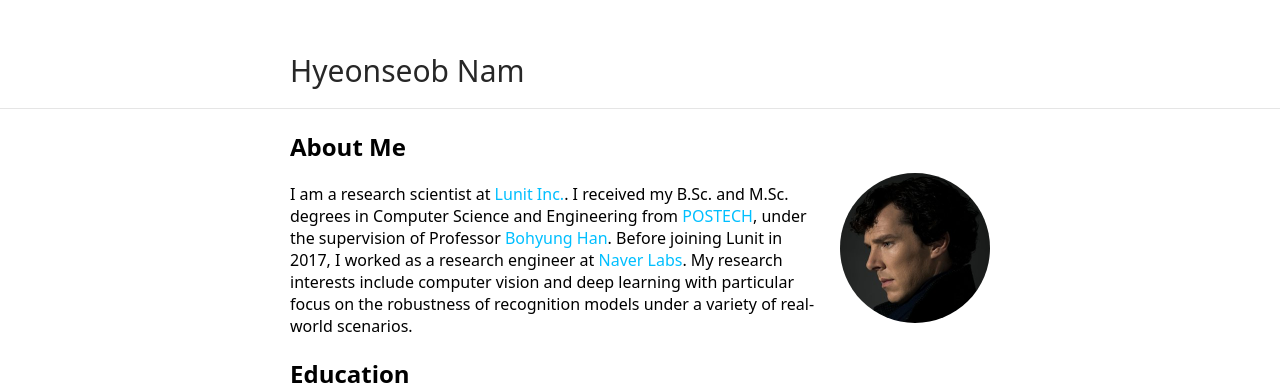
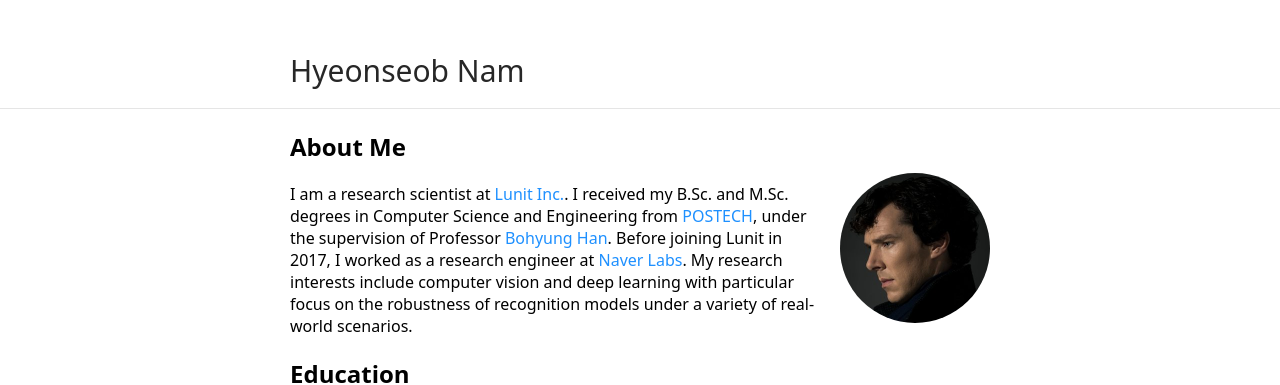
Before and after one commit to gholste/hyeonseobnam.github.io, a Jekyll site: the page built from index.md, in a window 1280 px wide. Shown: the top 385 px of the page. Built offline with Jekyll 4.4.1, drawn with Linux system fonts in a browser that asks for light colours.

Commit message:
Update vars.scss

```diff
--- a/_sass/vars.scss
+++ b/_sass/vars.scss
@@ -2,7 +2,7 @@
  * Customization Variables
  */
 
-$accent: #00BFFF;
+$accent: #1E90FF;
 $image-size: 150px;
 
 /*
```
